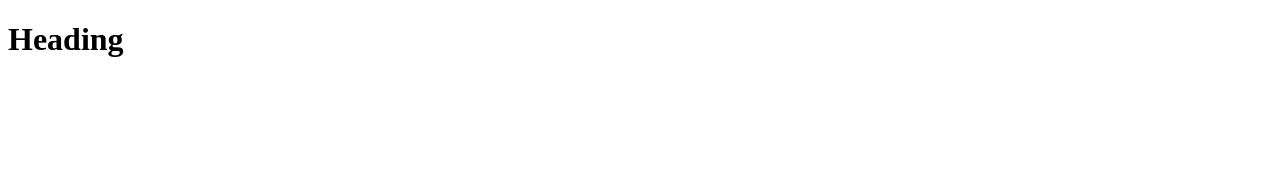
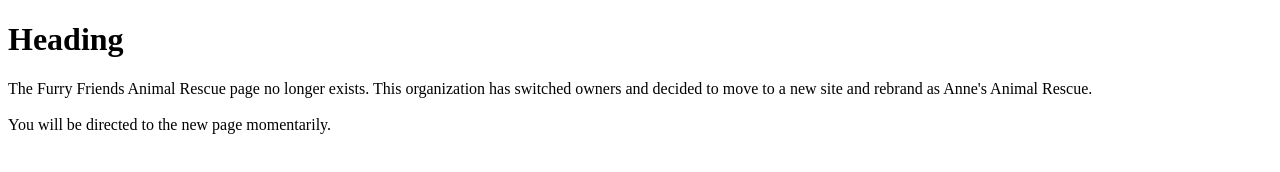
Before and after one commit to nguye830/framework-challenge, a plain HTML site: page index.html in a window 1280 px wide. Drawn offline with Linux system fonts and the light colour scheme.

Commit message:
404 page error text

```diff
--- a/index.html
+++ b/index.html
@@ -10,5 +10,11 @@
   <body>
     <h1>Heading</h1>
     <script src="index.js"></script>
+    <body><p>The Furry Friends Animal Rescue page no longer exists. This organization has switched owners and decided to move to a new site and rebrand as Anne's Animal Rescue.
+    <br><br>
+    You will be directed to the new page momentarily.</p>
+
   </body>
 </html>
+  </body>
+</html>
```
